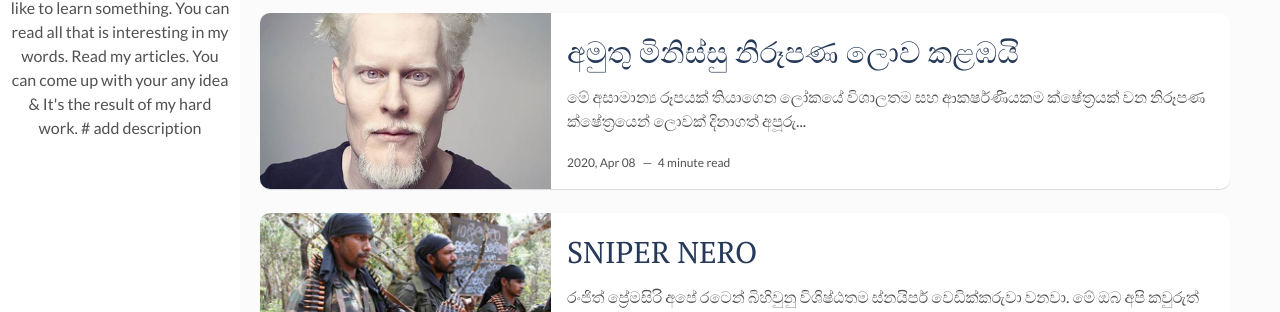
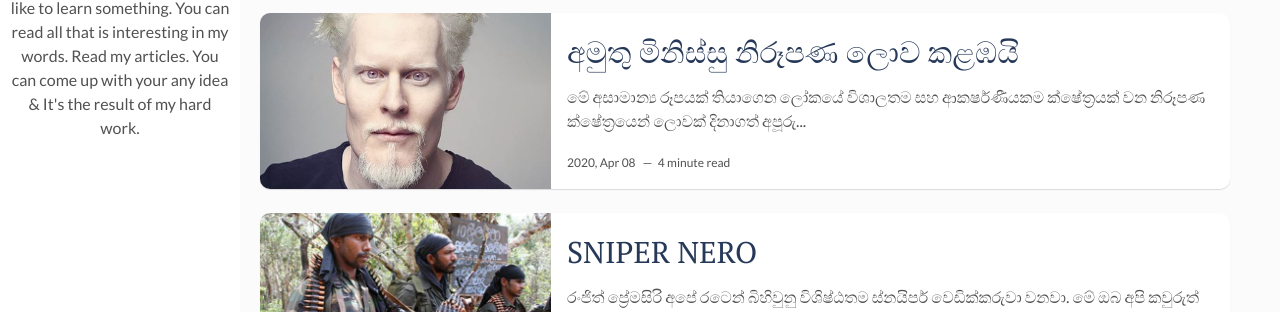
Before and after one commit to erandikaushalya/erandikaushalya.github.io, a Jekyll site: the page built from index.html, in a window 1280 px wide. Shown: the part 207-519 px from the top of the page. Built offline with Jekyll 4.4.1, drawn with Linux system fonts in a browser that asks for light colours; the list of posts is cut into pages by our own code; some of the changed lines change nothing that is shown; some of the changed text lies outside the part shown.

Commit message:
config updated

```diff
--- a/_config.yml
+++ b/_config.yml
@@ -1,19 +1,18 @@
 title: Welcome to Kaushi's reading station
-description: > # this means to ignore newlines until "baseurl:"
+description: >
   I'm a creative writer. Always like to learn something.
   You can read all that is interesting in my words. Read my articles.
   You can come up with your any idea & It's the result of my hard work
 permalink: ':title/'
-# baseurl: "/flexible-jekyll" # the subpath of your site, e.g. /blog
 url: http://erandikaushalya.github.io/
-site-twitter: #if your site has a twitter account, enter it here
+site-twitter:
 
 # Author Settings
 author: Kaushalya Pathirana # add your name
 author-img: erandi.jpg # add your photo
 about-author: >
   I'm a creative writer. Always like to learn something. You can read all that is interesting in my words.
-  Read my articles. You can come up with your any idea & It's the result of my hard work. # add description
+  Read my articles. You can come up with your any idea & It's the result of my hard work.
 social-twitter: # add your Twitter handle
 social-facebook: # add your Facebook handle
 social-github:  # add your Github handle
```
